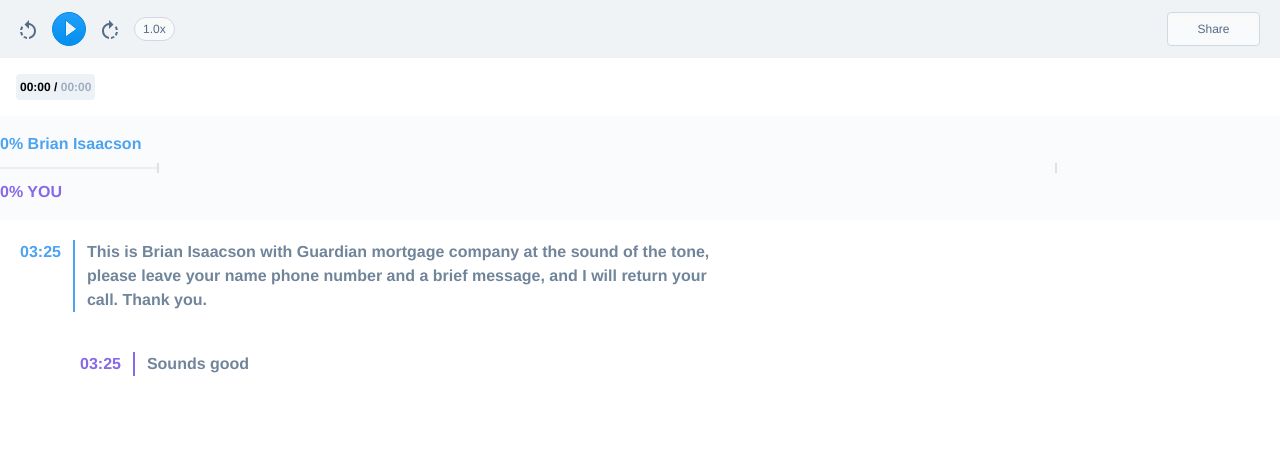
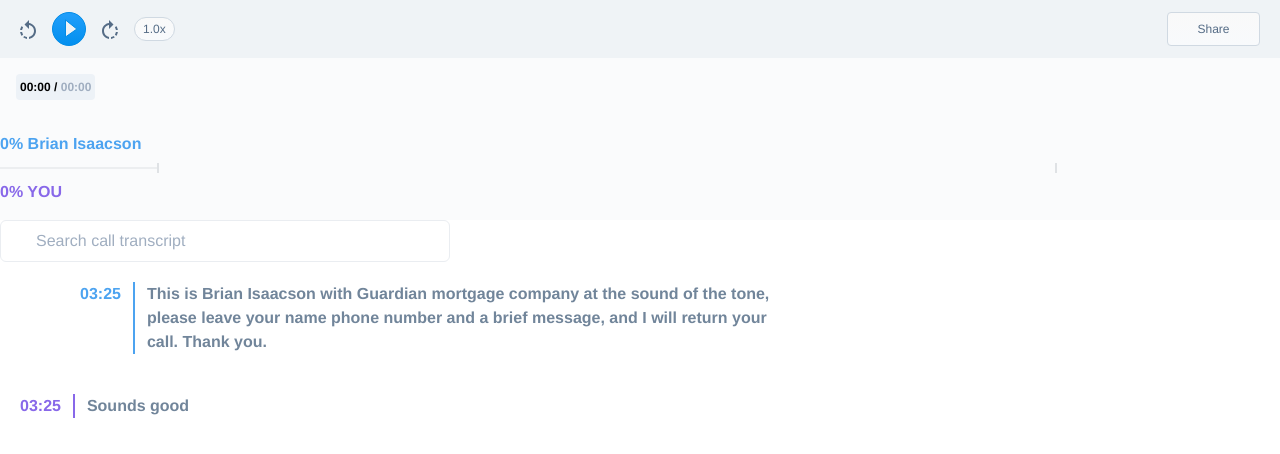
Before and after one commit to Saafine/audio-transcript, a React (Create React App) app: page / in a window 1280 px wide. Shown: the top 454 px of the page. Built offline with nearby package versions, Linux system fonts and the light colour scheme.

Commit message:
APL-1: search functionality

```diff
--- a/src/AudioPlayer/AudioPlayer.tsx
+++ b/src/AudioPlayer/AudioPlayer.tsx
@@ -66,7 +66,9 @@ function AudioPlayer() {
         rewind={rewind}
         pause={pause}
       />
-      <TimeProgress currentTimeMs={state.currentTimeMs} durationMs={state.durationMs} />
+      <div style={{ background: 'rgb(250, 251, 252)' }}>
+        <TimeProgress currentTimeMs={state.currentTimeMs} durationMs={state.durationMs} />
+      </div>
       <WeaveForms
         seek={seek}
         wordTimingsOfPersonA={callerWordTimings.callerA}
--- a/src/Transcript/Transcript.scss
+++ b/src/Transcript/Transcript.scss
@@ -7,6 +7,15 @@
   }
 
   &:hover {
-    background: #F6FBFE;
+    background: #f6fbfe;
+  }
+
+  &__search {
+    padding: 8px;
+    border: 1px solid #eaedf1;
+    border-radius: 6px;
+    width: 100%;
+    max-width: 450px;
+    padding-left: 35px;
   }
 }
--- a/src/Transcript/Transcript.tsx
+++ b/src/Transcript/Transcript.tsx
@@ -1,8 +1,8 @@
-import React from 'react';
+import React, { useState } from 'react';
 import './Transcript.scss';
 import TranscriptBlock from './TranscriptBlock';
 import { AUDIO_TRANSCRIBE_COLOR_PRIMARY, AUDIO_TRANSCRIBE_COLOR_SECONDARY } from '../App.theme';
-import { TranscriptModel } from './interfaces';
+import { TranscriptModel, WordTiming } from './interfaces';
 
 function Transcript({
   transcript,
@@ -13,16 +13,35 @@ function Transcript({
   currentTimeMs: number;
   seekAudioTime: (timeMs: number) => void;
 }): any {
-  return transcript.wordTimings.map((wordTimings, index) => (
+  const [search, setSearch] = useState('');
+
+  const filterFn = (_: WordTiming[], index: number) => {
+    return transcript.transcriptText[index].includes(search);
+  };
+
+  return (
+    <>
+      <input
+        type="input"
+        className="transcript__search"
+        aria-label="search call transcript"
+        placeholder="Search call transcript"
+        onChange={(event) => setSearch(event.target.value)}
+      />
+      {transcript.wordTimings.filter(filterFn).map((wordTimings, index) => (
         <div className="transcript" key={index}>
           <TranscriptBlock
-        color={index % 2 === 0 ? AUDIO_TRANSCRIBE_COLOR_SECONDARY : AUDIO_TRANSCRIBE_COLOR_PRIMARY}
+            color={
+              index % 2 === 0 ? AUDIO_TRANSCRIBE_COLOR_SECONDARY : AUDIO_TRANSCRIBE_COLOR_PRIMARY
+            }
             seekAudioTime={seekAudioTime}
             wordTimings={wordTimings}
             currentTimeMs={currentTimeMs}
           />
         </div>
-  ));
+      ))}
+    </>
+  );
 }
 
 export default Transcript;
```
Lines whose indentation alone changed are shown as unchanged.
